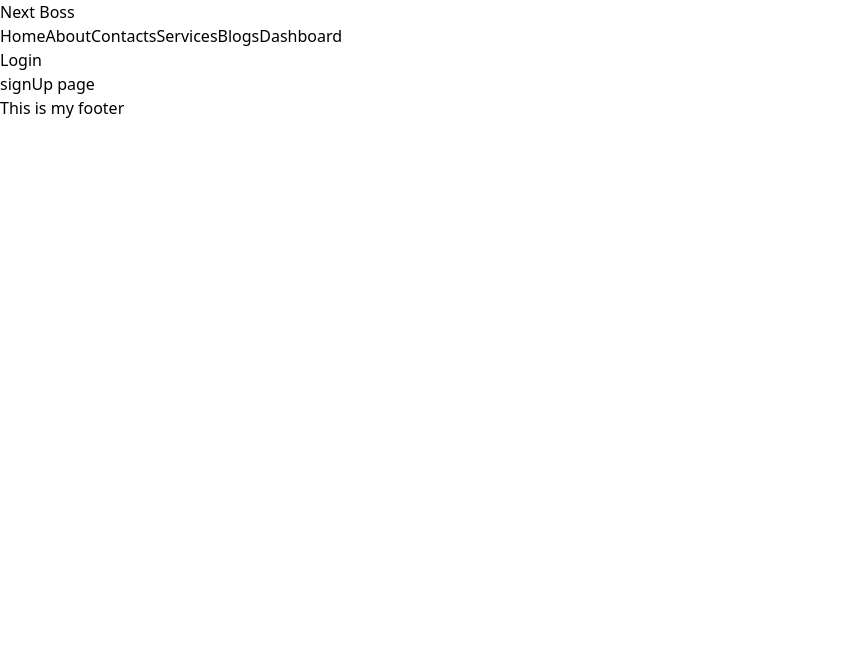
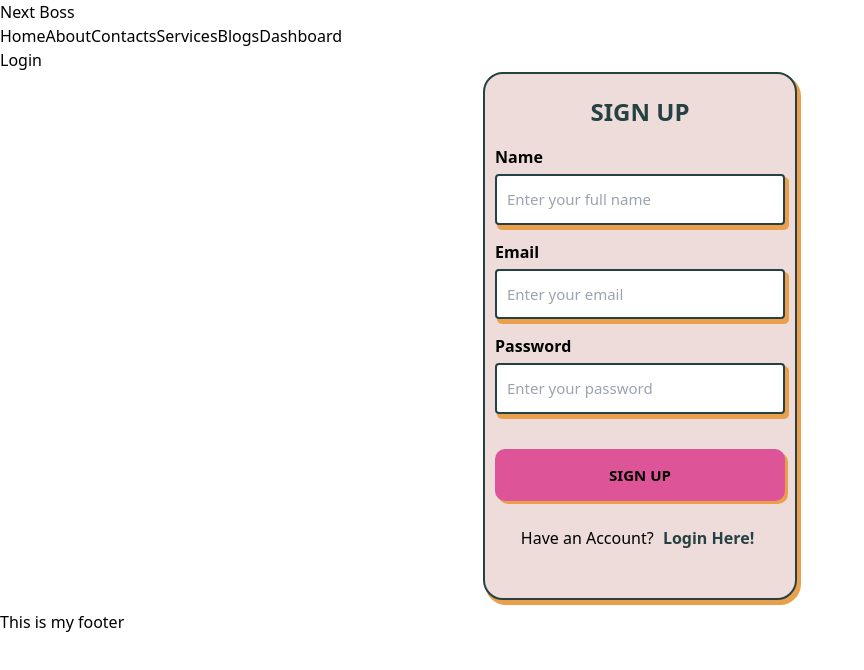
Before and after one commit to masud467/next-boss, a Next.js app: page /signup in a window 1280 px wide. Shown: the top 670 px of the page, without its empty margins (0-864 px from the left). Built offline with nearby package versions, Linux system fonts and the light colour scheme.

Commit message:
update:added signup content on signup page.

```diff
--- a/src/app/signup/page.jsx
+++ b/src/app/signup/page.jsx
@@ -1,11 +1,141 @@
-import React from 'react';
+"use client";
+import React from "react";
+import styled from "styled-components";
 
-const Page = () => {
-    return (
-        <div>
-            signUp page
+const Form = () => {
+  return (
+    <StyledWrapper>
+      <div className="container">
+        <div className="form_area">
+          <p className="title">SIGN UP</p>
+          <form action="">
+            <div className="form_group">
+              <label className="sub_title" htmlFor="name">
+                Name
+              </label>
+              <input
+                placeholder="Enter your full name"
+                className="form_style"
+                type="text"
+              />
+            </div>
+            <div className="form_group">
+              <label className="sub_title" htmlFor="email">
+                Email
+              </label>
+              <input
+                placeholder="Enter your email"
+                id="email"
+                className="form_style"
+                type="email"
+              />
+            </div>
+            <div className="form_group">
+              <label className="sub_title" htmlFor="password">
+                Password
+              </label>
+              <input
+                placeholder="Enter your password"
+                id="password"
+                className="form_style"
+                type="password"
+              />
+            </div>
+            <div>
+              <button className="btn">SIGN UP</button>
+              <p>
+                Have an Account?{" "}
+                <a className="link" href="">
+                  Login Here!
+                </a>
+              </p>
+              <a className="link" href=""></a>
+            </div>
+            <a className="link" href=""></a>
+          </form>
         </div>
-    );
+        <a className="link" href=""></a>
+      </div>
+    </StyledWrapper>
+  );
+};
+
+const StyledWrapper = styled.div`
+  .container {
+  display: flex;
+  align-items: center;
+  justify-content: center;
+  flex-direction: column;
+  text-align: center;
 }
 
-export default Page;
+.form_area {
+  display: flex;
+  justify-content: center;
+  align-items: center;
+  flex-direction: column;
+  background-color: #EDDCD9;
+  height: auto;
+  width: auto;
+  border: 2px solid #264143;
+  border-radius: 20px;
+  box-shadow: 3px 4px 0px 1px #E99F4C;
+}
+
+.title {
+  color: #264143;
+  font-weight: 900;
+  font-size: 1.5em;
+  margin-top: 20px;
+}
+
+.sub_title {
+  font-weight: 600;
+  margin: 5px 0;
+}
+
+.form_group {
+  display: flex;
+  flex-direction: column;
+  align-items: baseline;
+  margin: 10px;
+}
+
+.form_style {
+  outline: none;
+  border: 2px solid #264143;
+  box-shadow: 3px 4px 0px 1px #E99F4C;
+  width: 290px;
+  padding: 12px 10px;
+  border-radius: 4px;
+  font-size: 15px;
+}
+
+.form_style:focus, .btn:focus {
+  transform: translateY(4px);
+  box-shadow: 1px 2px 0px 0px #E99F4C;
+}
+
+.btn {
+  padding: 15px;
+  margin: 25px 0px;
+  width: 290px;
+  font-size: 15px;
+  background: #DE5499;
+  border-radius: 10px;
+  font-weight: 800;
+  box-shadow: 3px 3px 0px 0px #E99F4C;
+}
+
+.btn:hover {
+  opacity: .9;
+}
+
+.link {
+  font-weight: 800;
+  color: #264143;
+  padding: 5px;
+}
+`;
+
+export default Form;
```
